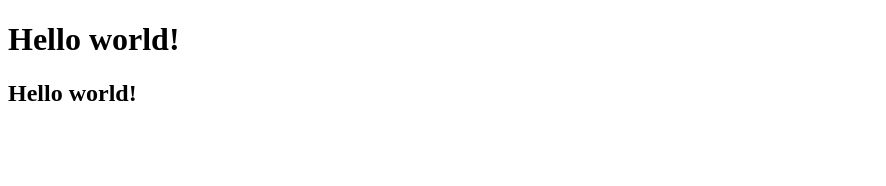
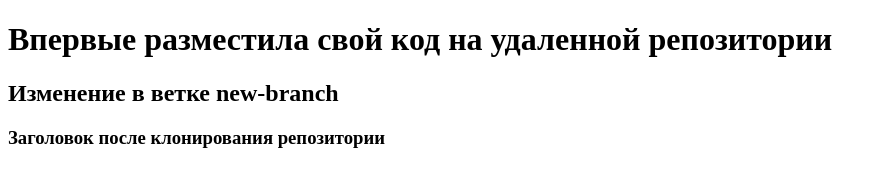
Before and after one commit to Madina967/test_repo, a plain HTML site: page index.html in a window 1280 px wide. Shown: the whole page, without its empty margins (0-886 px from the left). Drawn offline with Linux system fonts and the light colour scheme.

Commit message:
Update index.html

```diff
--- a/index.html
+++ b/index.html
@@ -2,11 +2,13 @@
 <html lang="en">
 <head>
     <meta charset="UTF-8">
+    <meta http-equiv="X-UA-Compatible" content="IE=edge">
     <meta name="viewport" content="width=device-width, initial-scale=1.0">
     <title>Document</title>
 </head>
 <body>
-    <h1>Hello world!</h1>
-    <h2>Hello world!</h2>
+    <h1>Впервые разместила свой код на удаленной репозитории</h1>
+    <h2>Изменение в ветке new-branch</h2>
+    <h3>Заголовок после клонирования репозитории</h3>
 </body>
 </html>
```
